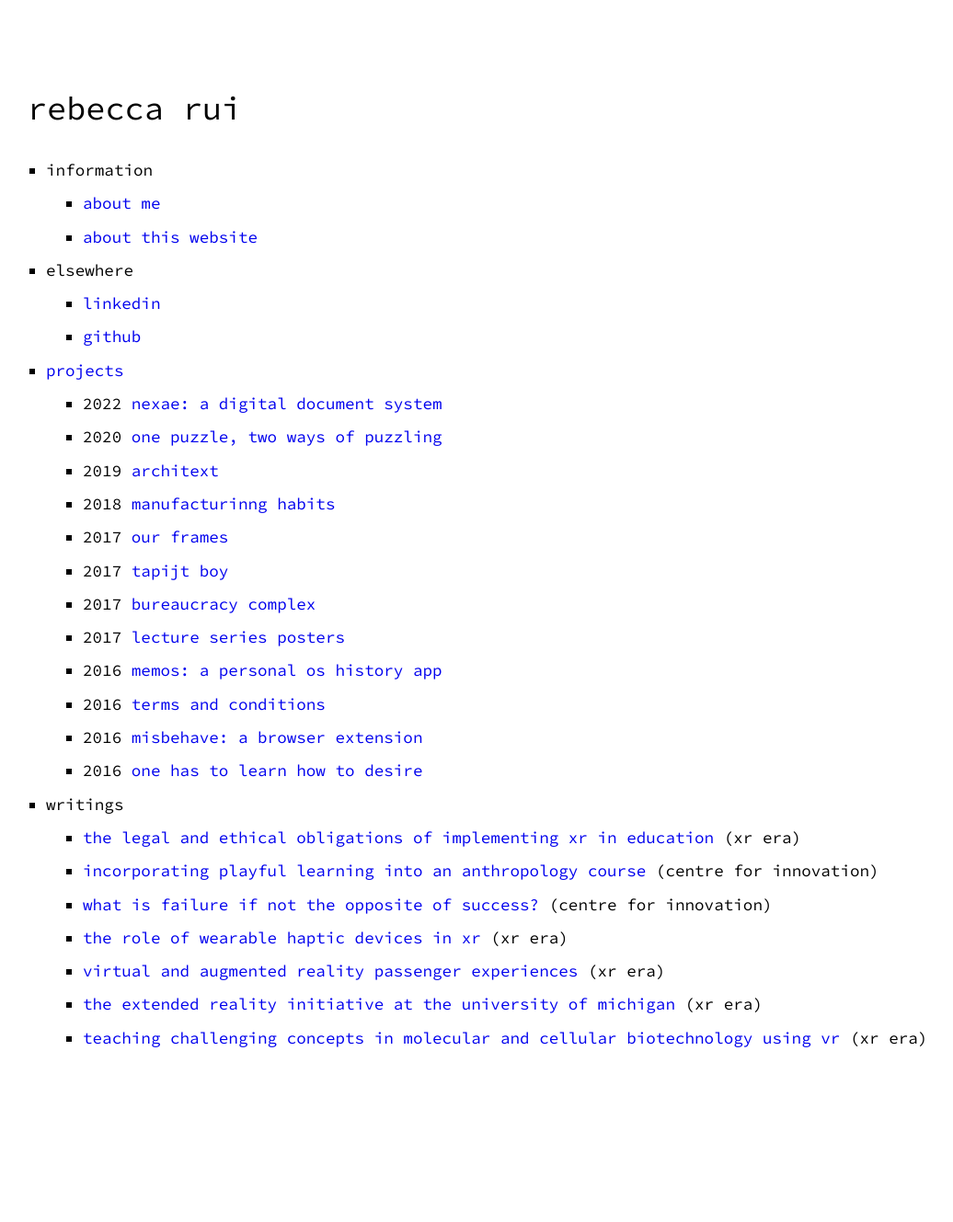
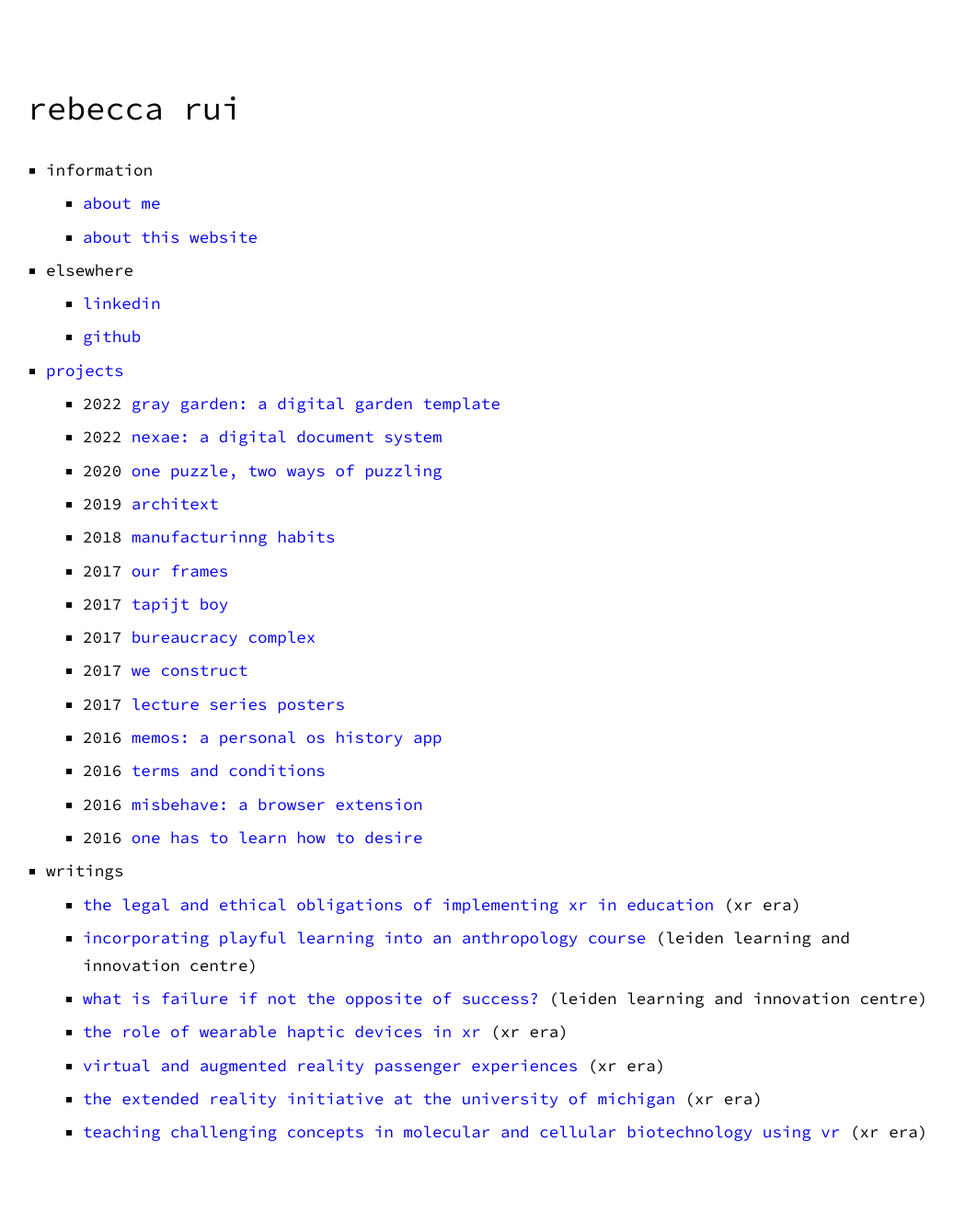
Before and after one commit to iurrrui/iurrrui.github.io, a Jekyll site: the page built from index.md, in a window 1280 px wide. Shown: the whole page at 92% size, without its empty margins (110-1146 px from the left). Built offline with Jekyll 4.4.1, drawn with Linux system fonts in a browser that asks for light colours; before the commit the page ends 1226 px from its top, so only the background shows below that.

Commit message:
Added Gray Garden

```diff
--- a/_data/menu.yml
+++ b/_data/menu.yml
@@ -38,8 +38,8 @@ entries:
   - title: writings
     entries:
         - title: <a href='https://xrera.eu/the-legal-and-ethical-obligations-of-implementing-xr-in-education/'>the legal and ethical obligations of implementing xr in education</a> (xr era)
-        - title: <a href='https://www.centre4innovation.org/stories/incorporating-playful-learning-into-an-anthropology-course/'>incorporating playful learning into an anthropology course</a> (centre for innovation)
-        - title: <a href='https://www.centre4innovation.org/stories/what-is-failure-if-not-the-opposite-of-success/'>what is failure if not the opposite of success?</a> (centre for innovation)
+        - title: <a href='https://www.leidenlearninginnovation.org/stories/incorporating-playful-learning-into-an-anthropology-course/'>incorporating playful learning into an anthropology course</a> (leiden learning and innovation centre)
+        - title: <a href='https://www.leidenlearninginnovation.org/stories/what-is-failure-if-not-the-opposite-of-success/'>what is failure if not the opposite of success?</a> (leiden learning and innovation centre)
         - title: <a href='https://xrera.eu/the-role-of-wearable-haptic-devices-in-xr-meetup-16-recap/'>the role of wearable haptic devices in xr</a> (xr era)
         - title: <a href='https://xrera.eu/virtual-and-augmented-reality-passenger-experiences-recap-meetup-15/'>virtual and augmented reality passenger experiences</a> (xr era)
         - title: <a href='https://xrera.eu/the-extended-reality-initiative-at-the-university-of-michigan-recap-meetup-13/'>the extended reality initiative at the university of michigan</a> (xr era)
```
Also changed, not shown: _posts/2022-07-10-gray-garden.md (added, +15 -0 lines), about-me.md (+1 -1 lines), _posts/2017-01-01-we-construct.md (renamed from _posts/z2017-01-01-we-construct.md), assets/media/gray_garden.png (added), 11 other files.
